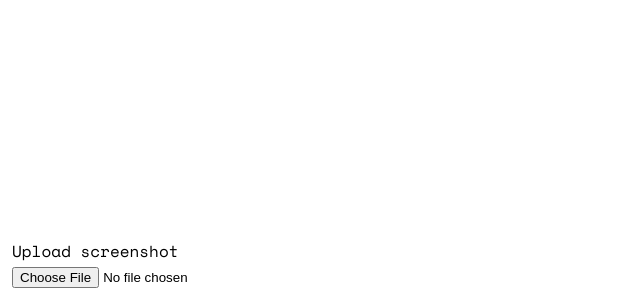
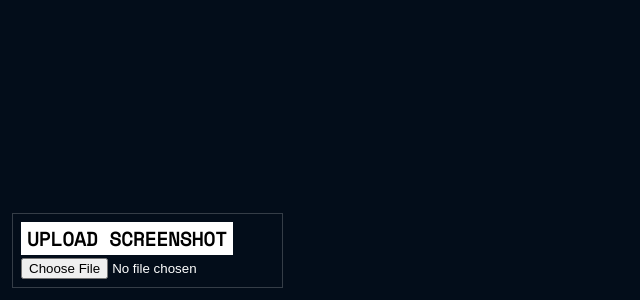
Before and after one commit to walaura/hack-studio, a React (Vite) app: page / in a window 1280 px wide. Shown: the part 500-800 px from the top of the page, without its empty margins (0-640 px from the left). Built offline with nearby package versions, Linux system fonts and the light colour scheme.

Commit message:
some layout magick

```diff
--- a/src/Main.tsx
+++ b/src/App.tsx
@@ -1,8 +1,10 @@
 import React, { useState } from "react";
 import Canvas from "./component/Canvas";
 import SelectPreset from "./component/SelectPreset";
+import Box from "./ui/Box";
+import Title from "./ui/Title";
 
-export default function Main() {
+export default function App() {
   const [uploadedPhoto, setUploadedPhoto] = useState(null);
   const [preset, setPreset] = useState(null);
 
@@ -19,7 +21,8 @@ export default function Main() {
           padding: 12,
         }}
       >
-        Upload screenshot
+        <Box>
+          <Title>Upload screenshot</Title>
           <input
             type="file"
             onChange={(ev) => {
@@ -39,6 +42,7 @@ export default function Main() {
               Clear
             </button>
           )}
+        </Box>
       </div>
       {uploadedPhoto && !preset && (
         <SelectPreset onSelect={setPreset} fromImage={uploadedPhoto} />
--- a/src/app.js
+++ b/src/bootload.js
@@ -1,6 +1,6 @@
 import { createRoot } from 'react-dom/client';
-import Main from './Main.tsx';
+import App from './App.tsx';
 
 // Render your React component instead
 const root = createRoot(document.getElementById('app'));
-root.render(<Main />);
+root.render(<App />);
--- a/src/index.html
+++ b/src/index.html
@@ -2,7 +2,7 @@
 <html lang="en">
   <head>
     <meta charset="utf-8" />
-    <title>My First Parcel App</title>
+    <title>Digipick helper</title>
     <style type="text/css">
       @font-face {
         font-family: "Space Mono";
@@ -36,9 +36,13 @@
         src: url(../static/SpaceMono-Bold.ttf)
           format("ttf");
       }
-
       :root {
+        --background: #030D1A;
+        --divider: rgba(255,255,255,.2);
+        --text: #fff;
         font: 1em "Space Mono";
+        background-color: var(--background);
+        color: var(--text);
       }
       * {
         margin: 0;
@@ -48,6 +52,6 @@
   </head>
   <body>
     <div id="app"></div>
-    <script type="module" src="app.js"></script>
+    <script type="module" src="bootload.js"></script>
   </body>
 </html>
--- /dev/null
+++ b/src/ui/Box.tsx
@@ -0,0 +1,15 @@
+import { css } from "@emotion/react";
+import { ReactNode } from "react";
+
+export default function Box({ children }: { children: ReactNode }) {
+  return (
+    <div
+      css={css`
+        border: 1px solid var(--divider);
+        padding: 8px;
+      `}
+    >
+      {children}
+    </div>
+  );
+}
--- a/src/ui/Flexbox.tsx
+++ b/src/ui/Flexbox.tsx
@@ -1,5 +1,5 @@
 import { css } from "@emotion/react";
-import { ReactElement, ReactNode } from "react";
+import {  ReactNode } from "react";
 
 type AlignProp = "start" | "end" | "center" | 'stretch';
 
--- /dev/null
+++ b/src/ui/Title.tsx
@@ -0,0 +1,21 @@
+import { css } from "@emotion/react";
+
+export default function Title({ children }: { children: string }) {
+  return (
+    <div>
+      <h2
+        css={css`
+          background: var(--text);
+          color: #000;
+          display: inline-flex;
+          text-transform: uppercase;
+          font-weight: 600;
+          padding: 2px 6px;
+          font-size: 1.2rem;
+        `}
+      >
+        {children}
+      </h2>
+    </div>
+  );
+}
```
Lines whose indentation alone changed are shown as unchanged.
